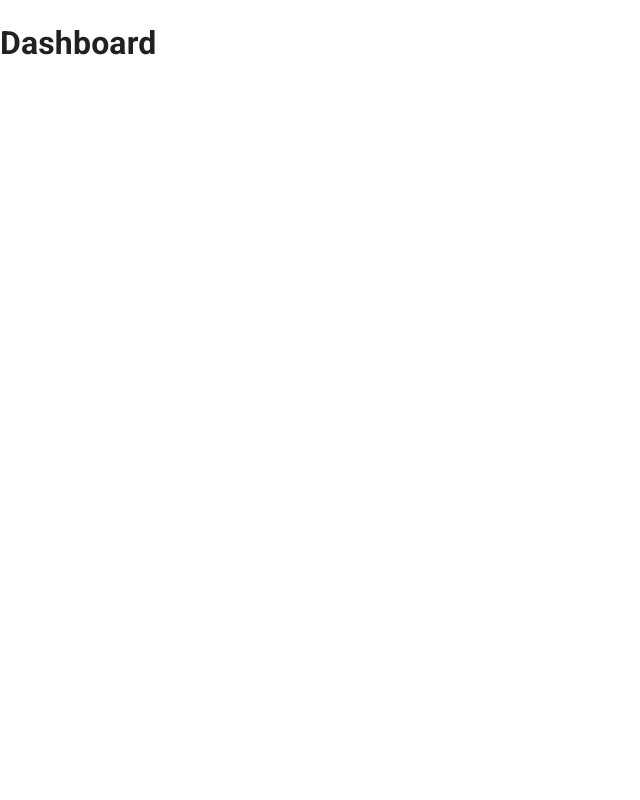
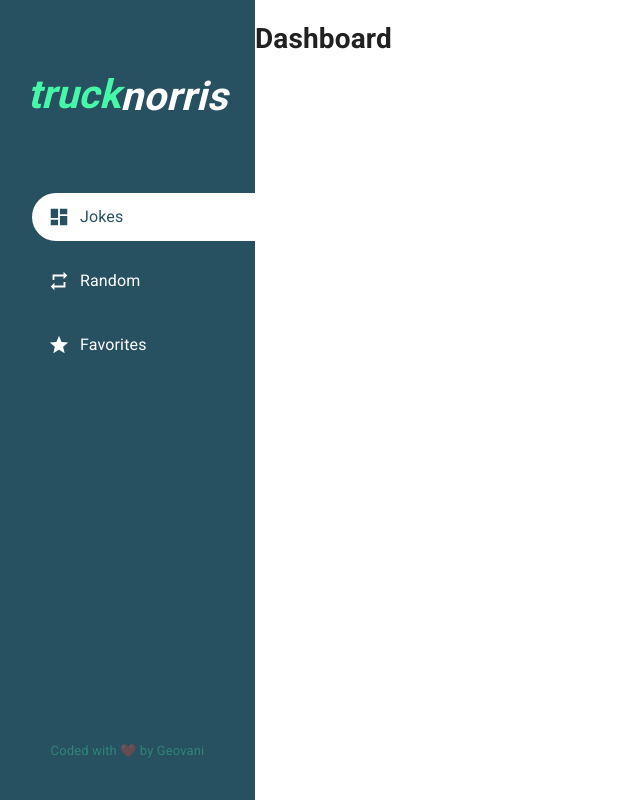
Before and after one commit to GeovaniJose/truck-norris, a React (Create React App) app: page / in a window 1280 px wide. Shown: the whole page, without its empty margins (0-640 px from the left). Built offline with nearby package versions, Linux system fonts and the light colour scheme.

Commit message:
Implement Navbar component

```diff
--- a/package.json
+++ b/package.json
@@ -4,6 +4,7 @@
   "private": true,
   "dependencies": {
     "@material-ui/core": "^4.11.2",
+    "@material-ui/icons": "^4.11.2",
     "@testing-library/jest-dom": "^5.11.4",
     "@testing-library/react": "^11.1.0",
     "@testing-library/user-event": "^12.1.10",
--- a/src/App.tsx
+++ b/src/App.tsx
@@ -2,10 +2,12 @@ import React from 'react';
 import { BrowserRouter } from 'react-router-dom';
 
 import Routes from './routes';
+import Navbar from './components/Navbar';
 
 const App: React.FC = () => {
   return (
     <BrowserRouter>
+      <Navbar />
       <Routes />
     </BrowserRouter>
   );
--- /dev/null
+++ b/src/components/Navbar/index.tsx
@@ -0,0 +1,143 @@
+import React from 'react';
+import { Link as RouterLink, useLocation } from 'react-router-dom';
+import { createStyles, Theme, makeStyles } from '@material-ui/core/styles';
+import {
+  Box,
+  Drawer,
+  List,
+  ListItem,
+  ListItemIcon,
+  ListItemText,
+  Typography,
+} from '@material-ui/core';
+import { Dashboard, Repeat, Star } from '@material-ui/icons';
+
+const useStyles = makeStyles((theme: Theme) =>
+  createStyles({
+    root: {
+      width: 255,
+      flexShrink: 0,
+    },
+    drawerPaper: {
+      width: 255,
+      padding: theme.spacing(9, 0, 5),
+      display: 'flex',
+      background: theme.palette.primary.main,
+      color: theme.palette.primary.contrastText,
+      border: 0,
+    },
+    logo: {
+      fontSize: 40,
+      fontWeight: 'bold',
+      fontStyle: 'italic',
+    },
+    menu: {
+      flex: 1,
+      margin: theme.spacing(8, 0, 0, 4),
+    },
+    menuItem: {
+      marginBottom: theme.spacing(2),
+      borderRadius: theme.spacing(3, 0, 0, 3),
+      boxShadow: 'none',
+      '&:hover': {
+        backgroundColor: theme.palette.background.default,
+        color: theme.palette.primary.main,
+      },
+      '&.Mui-selected': {
+        backgroundColor: theme.palette.background.default,
+        color: theme.palette.primary.main,
+      },
+      '&.Mui-selected:hover': {
+        backgroundColor: theme.palette.background.default,
+        color: theme.palette.primary.main,
+      },
+    },
+    menuItemIcon: {
+      minWidth: 32,
+      color: 'inherit',
+      fontSize: 22,
+    },
+    copyright: {
+      fontSize: 'small',
+      textAlign: 'center',
+      color: 'rgb(70, 247, 168, 0.3)',
+    },
+  }),
+);
+
+const Navbar: React.FC = () => {
+  const classes = useStyles();
+  const { pathname } = useLocation();
+
+  return (
+    <nav className={classes.root}>
+      <Drawer
+        variant="permanent"
+        anchor="left"
+        classes={{ paper: classes.drawerPaper }}
+      >
+        <Box display="flex" justifyContent="center">
+          <Typography
+            className={classes.logo}
+            variant="h3"
+            component="h1"
+            color="secondary"
+          >
+            truck
+          </Typography>
+          <Typography className={classes.logo} variant="h4" component="h1">
+            norris
+          </Typography>
+        </Box>
+
+        <List className={classes.menu}>
+          <ListItem
+            className={classes.menuItem}
+            key="Jokes"
+            button
+            component={RouterLink}
+            to="/"
+            selected={pathname === '/'}
+          >
+            <ListItemIcon className={classes.menuItemIcon}>
+              <Dashboard fontSize="inherit" />
+            </ListItemIcon>
+            <ListItemText primary="Jokes" />
+          </ListItem>
+          <ListItem
+            className={classes.menuItem}
+            key="Random"
+            button
+            component={RouterLink}
+            to="/random"
+            selected={pathname === '/random'}
+          >
+            <ListItemIcon className={classes.menuItemIcon}>
+              <Repeat fontSize="inherit" />
+            </ListItemIcon>
+            <ListItemText primary="Random" />
+          </ListItem>
+          <ListItem
+            className={classes.menuItem}
+            key="Favorites"
+            button
+            component={RouterLink}
+            to="/favorites"
+            selected={pathname === '/favorites'}
+          >
+            <ListItemIcon className={classes.menuItemIcon}>
+              <Star fontSize="inherit" />
+            </ListItemIcon>
+            <ListItemText primary="Favorites" />
+          </ListItem>
+        </List>
+
+        <Typography classes={{ root: classes.copyright }}>
+          Coded with ❤️ by Geovani
+        </Typography>
+      </Drawer>
+    </nav>
+  );
+};
+
+export default Navbar;
--- a/src/styles/theme.ts
+++ b/src/styles/theme.ts
@@ -19,13 +19,17 @@ const theme = createMuiTheme({
     },
   },
   typography: {
-    fontSize: 16,
+    fontSize: 14,
   },
   overrides: {
     MuiCssBaseline: {
       '@global': {
         html: {
           WebkitFontSmoothing: 'antialiased',
+        },
+        '#root': {
+          height: '100vh',
+          display: 'flex',
         },
       },
     },
```
Also changed, not shown: 2 other files (tests, documents, lock files or other folders).
